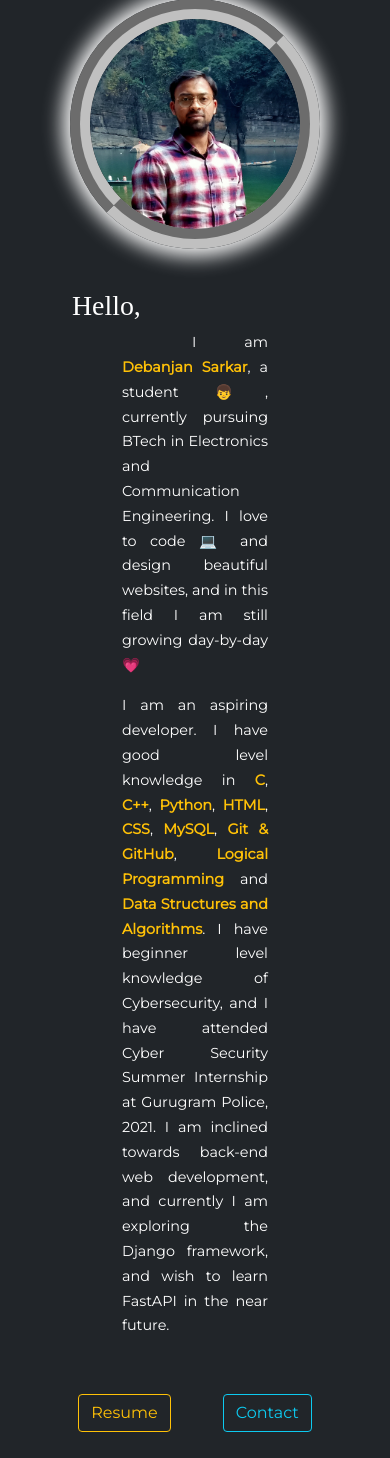
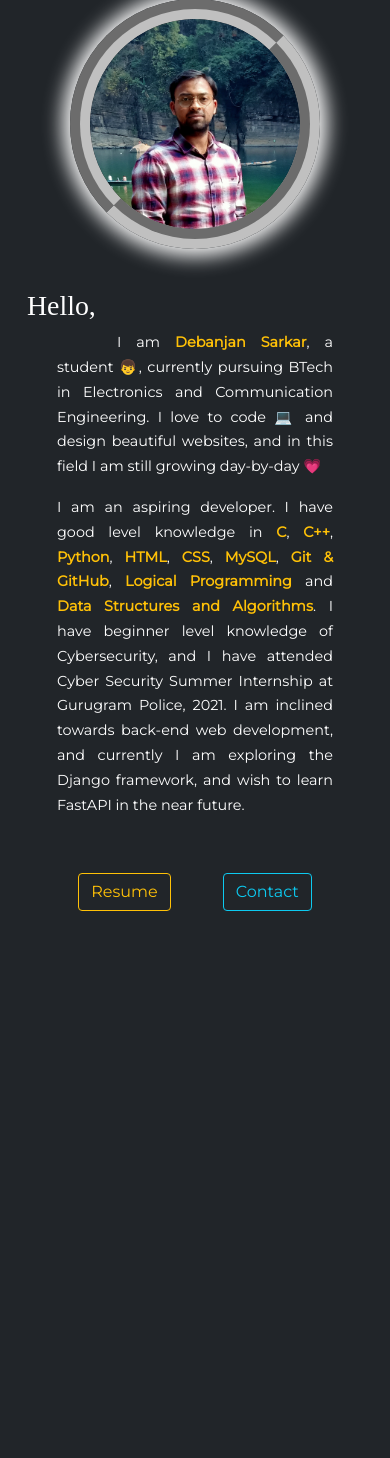
Before and after one commit to darkolexis/django-portfolio-website, a Django app: page / in a window 390 px wide. Shown: the part 531-1989 px from the top of the page. After the commit the page ends 1442 px from the top, so only its background shows below. Run offline with Django 4.2, Linux system fonts and the light colour scheme; some libraries are stand-ins or nearby versions; some web fonts are replaced.

Commit message:
Changed Homepage content padding for improved view in smaller devices

```diff
--- a/core/static/core/css/home.css
+++ b/core/static/core/css/home.css
@@ -30,7 +30,7 @@ img.groove {
 
 .intro-description{
   color: #fff;
-  margin: 40px 60px;
+  margin: 40px 50px;
 }
 
 .intro-description > h1{
@@ -48,3 +48,46 @@ img.groove {
 .intro-description > p:first-of-type{
   text-indent: 70px;
 }
+
+/* Media Queries */
+@media screen and (max-width: 768px){
+
+  .intro-description{
+    color: #fff;
+    margin: 40px 25px;
+  }
+
+  .intro-description > p{
+    font-size: 0.9rem;
+    text-align: justify;
+    text-justify: inter-word;
+    padding: 0 40px;
+    line-height: 1.55rem;
+  }
+
+  .intro-description > p:first-of-type{
+    text-indent: 60px;
+  }
+
+}
+
+@media screen and (max-width: 575px){
+
+  .intro-description{
+    color: #fff;
+    margin: 40px 15px;
+  }
+
+  .intro-description > p{
+    font-size: 0.9rem;
+    text-align: justify;
+    text-justify: inter-word;
+    padding: 0 30px;
+    line-height: 1.55rem;
+  }
+
+  .intro-description > p:first-of-type{
+    text-indent: 60px;
+  }
+
+}
```
